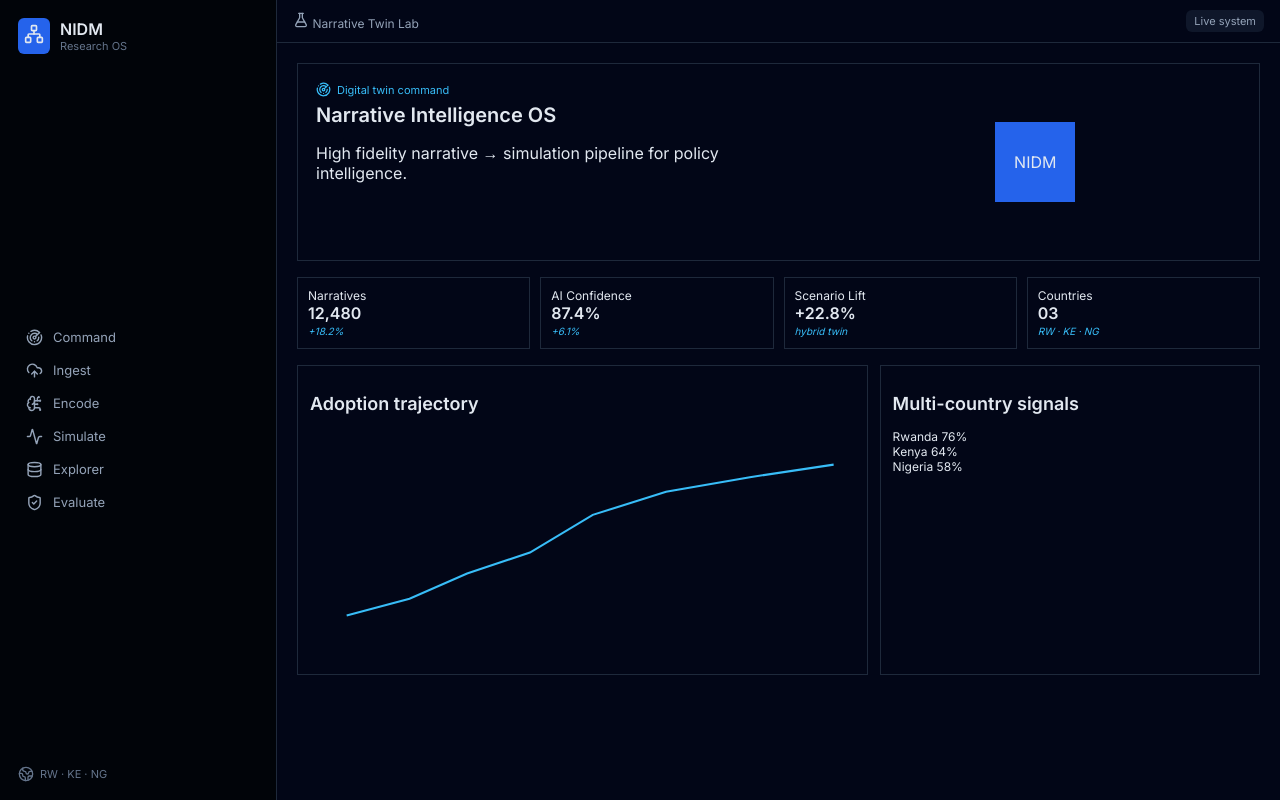
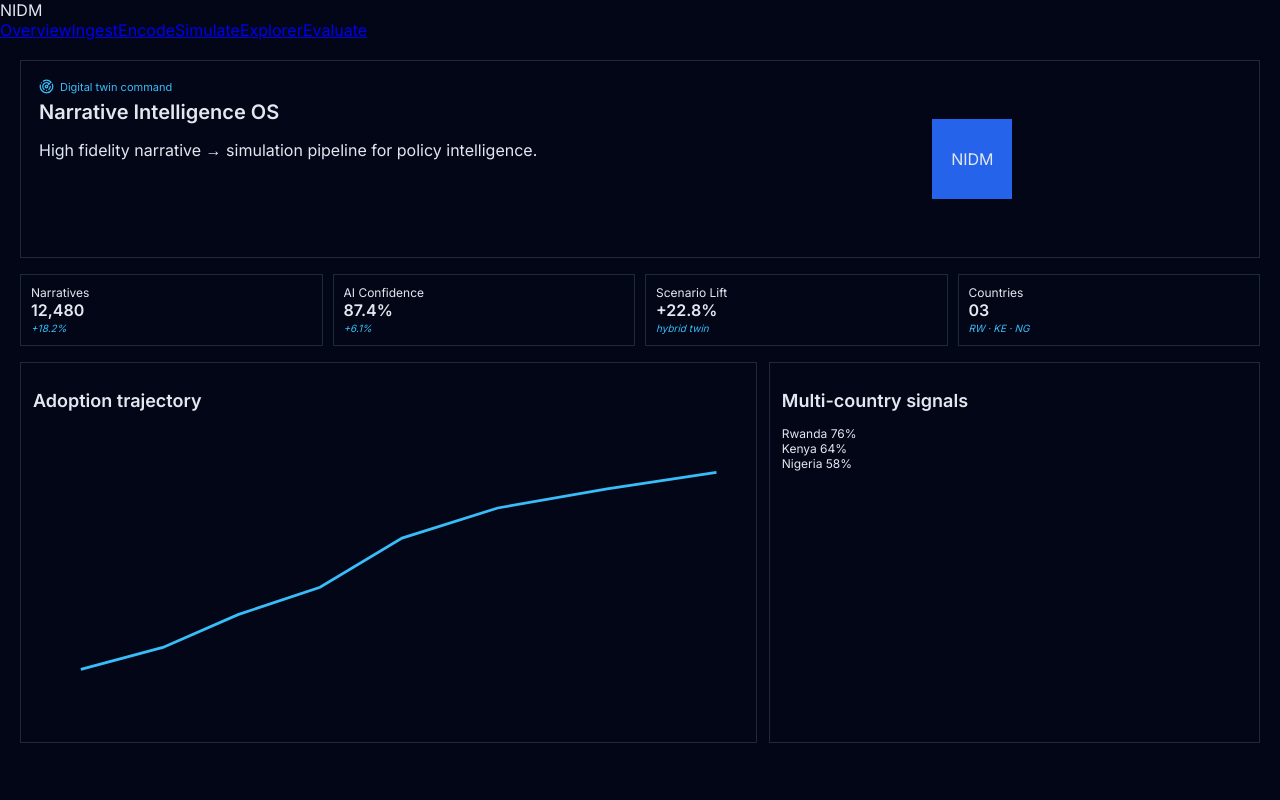
Before and after one commit to Naphymoro/nidm-rwanda-dashboard, a Next.js app in the folder frontend/: page / in a window 1280 px wide. Built offline with nearby package versions, Linux system fonts and the light colour scheme.

Commit message:
Simplify app shell to minimalist functional layout

```diff
--- a/frontend/app/layout.tsx
+++ b/frontend/app/layout.tsx
@@ -1,50 +1,31 @@
 import './globals.css';
-import { Activity, BrainCircuit, Database, FlaskConical, Globe2, Network, Radar, ShieldCheck, UploadCloud } from 'lucide-react';
 
 export const metadata = {
-  title: 'NIDM Command',
+  title: 'NIDM Research Platform',
   description: 'Narrative intelligence and digital twin research platform',
 };
 
 const links = [
-  { href: '/', label: 'Command', icon: Radar },
-  { href: '/ingest', label: 'Ingest', icon: UploadCloud },
-  { href: '/encode', label: 'Encode', icon: BrainCircuit },
-  { href: '/simulate', label: 'Simulate', icon: Activity },
-  { href: '/explorer', label: 'Explorer', icon: Database },
-  { href: '/evaluate', label: 'Evaluate', icon: ShieldCheck },
+  ['/', 'Overview'],
+  ['/ingest', 'Ingest'],
+  ['/encode', 'Encode'],
+  ['/simulate', 'Simulate'],
+  ['/explorer', 'Explorer'],
+  ['/evaluate', 'Evaluate'],
 ];
 
 export default function RootLayout({ children }: { children: React.ReactNode }) {
   return (
     <html lang="en">
       <body>
-        <div className="app-shell">
-          <aside className="side-rail">
-            <div className="brand-block">
-              <div className="brand-mark"><Network size={20} /></div>
-              <div>
-                <strong>NIDM</strong>
-                <span>Research OS</span>
-              </div>
-            </div>
-            <nav className="nav-stack">
-              {links.map(({ href, label, icon: Icon }) => (
-                <a href={href} key={href}><Icon size={17} /> {label}</a>
-              ))}
+        <div className="shell">
+          <aside className="sidebar">
+            <div className="brand">NIDM</div>
+            <nav>
+              {links.map(([href, label]) => <a href={href} key={href}>{label}</a>)}
             </nav>
-            <div className="rail-footer">
-              <Globe2 size={16} />
-              <span>RW · KE · NG</span>
-            </div>
           </aside>
-          <section className="app-content">
-            <header className="top-bar">
-              <div><FlaskConical size={16} /> Narrative Twin Lab</div>
-              <span className="status-chip">Live system</span>
-            </header>
-            {children}
-          </section>
+          <main className="content">{children}</main>
         </div>
       </body>
     </html>
```
